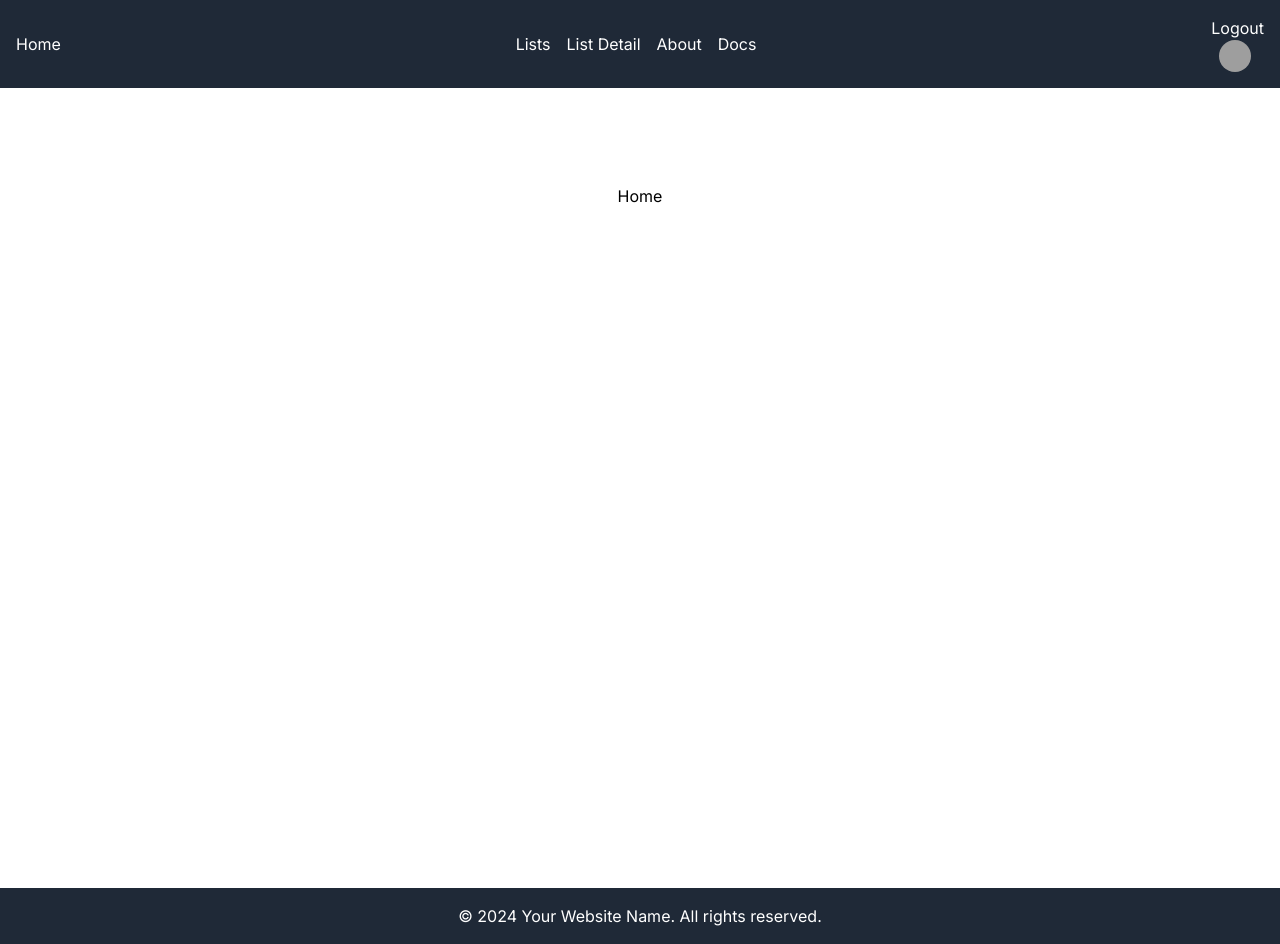
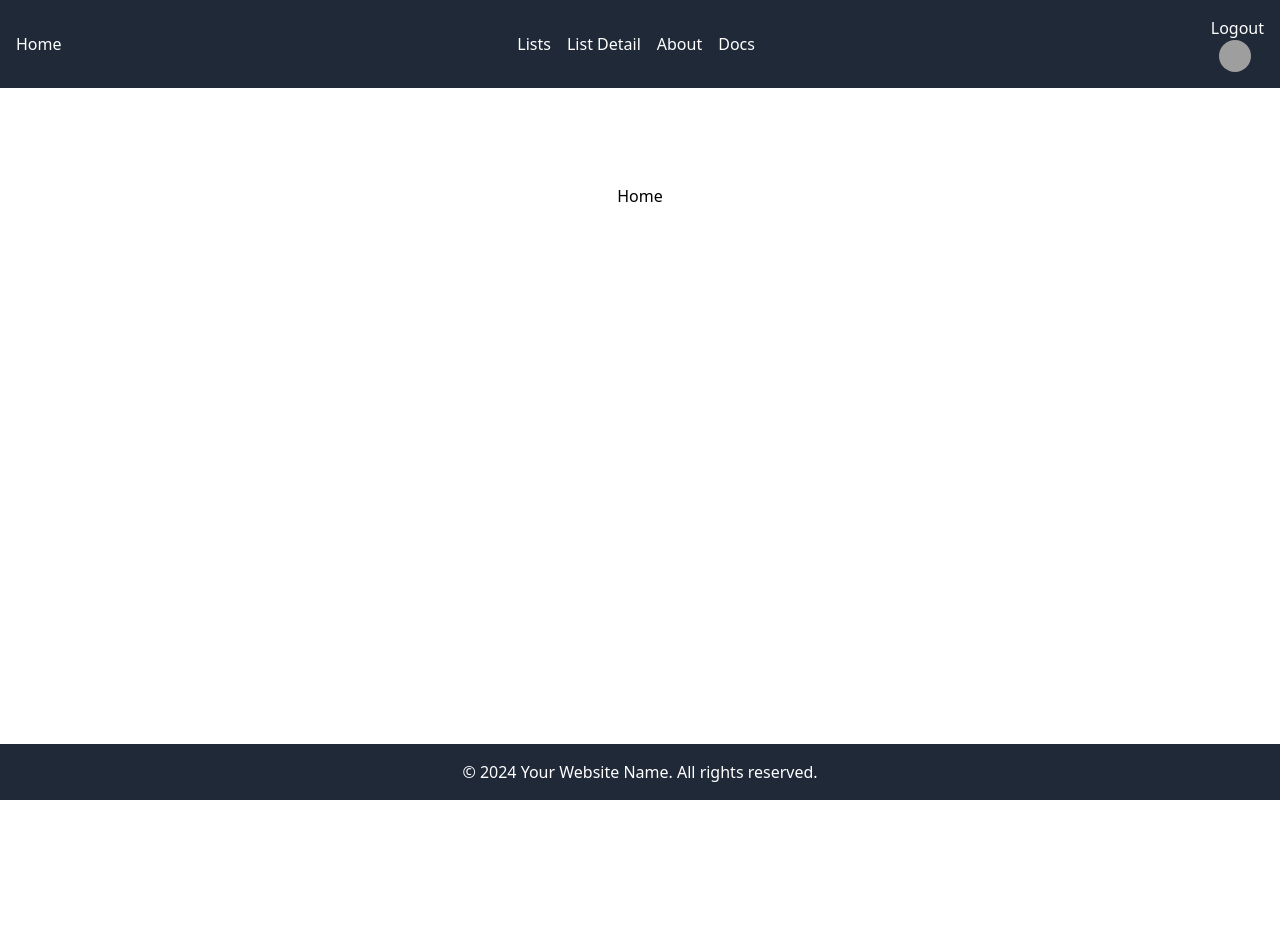
Before and after one commit to Raja-Usman-Murad/Nextjs, a Next.js app: page / in a window 1280 px wide. After the commit the page ends 800 px from the top, so only its background shows below. Built offline with nearby package versions, Linux system fonts and the light colour scheme; grey boxes are pictures that could not be loaded.

Commit message:
Conditionaly render the main layout for auth

```diff
--- /dev/null
+++ b/app/Components/ConditionalLayout/ConditionalLayout.tsx
@@ -0,0 +1,20 @@
+"use client";
+
+import { usePathname } from "next/navigation";
+import Navbar from "../Navbar/Navbar";
+import Footer from "../Footer/Footer";
+
+const ConditionalLayout = ({ children }: { children: React.ReactNode }) => {
+  const pathname = usePathname();
+  const isAuthPage = pathname === "/signin" || pathname === "/signup";
+
+  return (
+    <>
+      {!isAuthPage && <Navbar />}
+      {children}
+      {!isAuthPage && <Footer />}
+    </>
+  );
+};
+
+export default ConditionalLayout;
--- a/app/layout.tsx
+++ b/app/layout.tsx
@@ -1,11 +1,7 @@
 import type { Metadata } from "next";
-import { Inter } from "next/font/google";
 import "./globals.css";
 import StoreProvider from "./_store/StoreProvider";
-import Navbar from "./Components/Navbar/Navbar";
-import Footer from "./Components/Footer/Footer";
-
-const inter = Inter({ subsets: ["latin"] });
+import ConditionalLayout from "./Components/ConditionalLayout/ConditionalLayout";
 
 export const metadata: Metadata = {
   title: "Next js",
@@ -20,10 +16,8 @@ export default function RootLayout({
   return (
     <StoreProvider>
       <html lang="en">
-        <body className={inter.className + " h-screen flex flex-col"}>
-          <Navbar />
-          {children}
-          <Footer />
+        <body className="h-screen flex flex-col">
+          <ConditionalLayout>{children}</ConditionalLayout>
         </body>
       </html>
     </StoreProvider>
--- a/app/page.tsx
+++ b/app/page.tsx
@@ -8,7 +8,7 @@ export default function Home() {
   console.log(auth);
 
   return (
-    <main className="flex min-h-screen flex-col items-center justify-between p-24">
+    <main className="flex flex-col items-center justify-between p-24">
       <h1>Home</h1>
     </main>
   );
```
